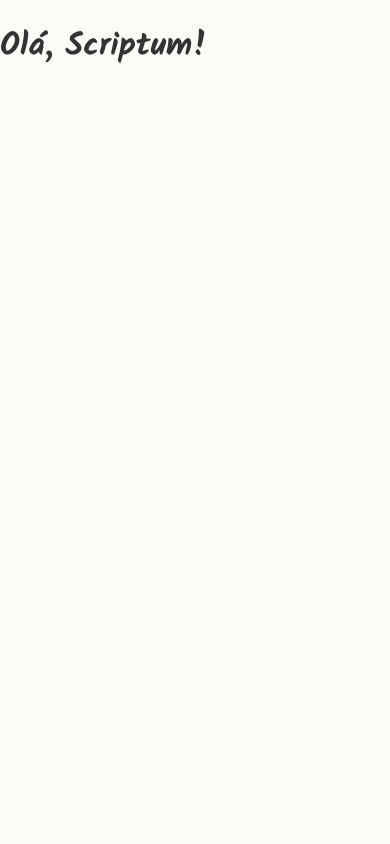
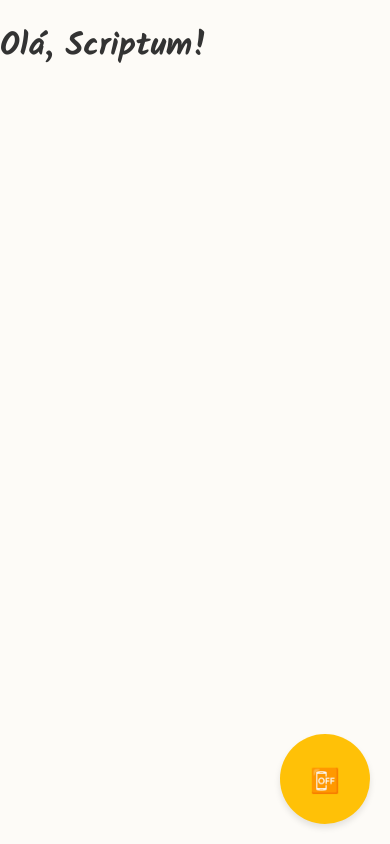
Before and after one commit to Projeto-Scriptum/website, a React (Vite) app: page / in a window 390 px wide. Built offline with nearby package versions, Linux system fonts and the light colour scheme.

Commit message:
feat: botão ajuda para cvv

```diff
--- a/src/App.tsx
+++ b/src/App.tsx
@@ -1,7 +1,10 @@
+import BotaoAjuda from "./components/BotaoAjuda";
+
 function App() {
   return (
     <>
       <h1>Olá, Scriptum!</h1>
+      <BotaoAjuda />
     </>
   );
 }
--- /dev/null
+++ b/src/components/BotaoAjuda.css
@@ -0,0 +1,41 @@
+.botao-ajuda {
+  position: fixed;
+  bottom: 20px;
+  right: 20px;
+  background-color: var(--amarelo-scriptum, #FFC107);
+  color: var(--texto-escuro, #333333);
+  padding: 15px 25px;
+  border-radius: 30px;
+  font-family: 'Open Sans', sans-serif;
+  font-weight: bold;
+  text-decoration: none;
+  box-shadow: 0 4px 6px rgba(0,0,0,0.1);
+  transition: transform 0.2s, box-shadow 0.2s;
+  z-index: 9999;
+}
+
+
+.mobile-icon {
+  display: none;
+}
+
+@media (max-width: 768px) {
+  .botao-ajuda {
+    padding: 15px;
+    border-radius: 50%;
+    width: 60px;
+    height: 60px;
+    display: flex;
+    align-items: center;
+    justify-content: center;
+  }
+
+  .text-desktop {
+    display: none;
+  }
+
+  .mobile-icon {
+    display: block;
+    font-size: 24px;
+  }
+}
--- /dev/null
+++ b/src/components/BotaoAjuda.tsx
@@ -0,0 +1,10 @@
+import './BotaoAjuda.css';
+
+export default function BotaoAjuda() {
+  return (
+    <a href="https://cvv.org.br/" target="_blank" rel="noopener noreferrer" className="botao-ajuda">
+      <span className="text-desktop">Precisa de ajuda? Ligue 188</span>
+      <span className="mobile-icon">📴</span>
+    </a>
+  );
+}
```
